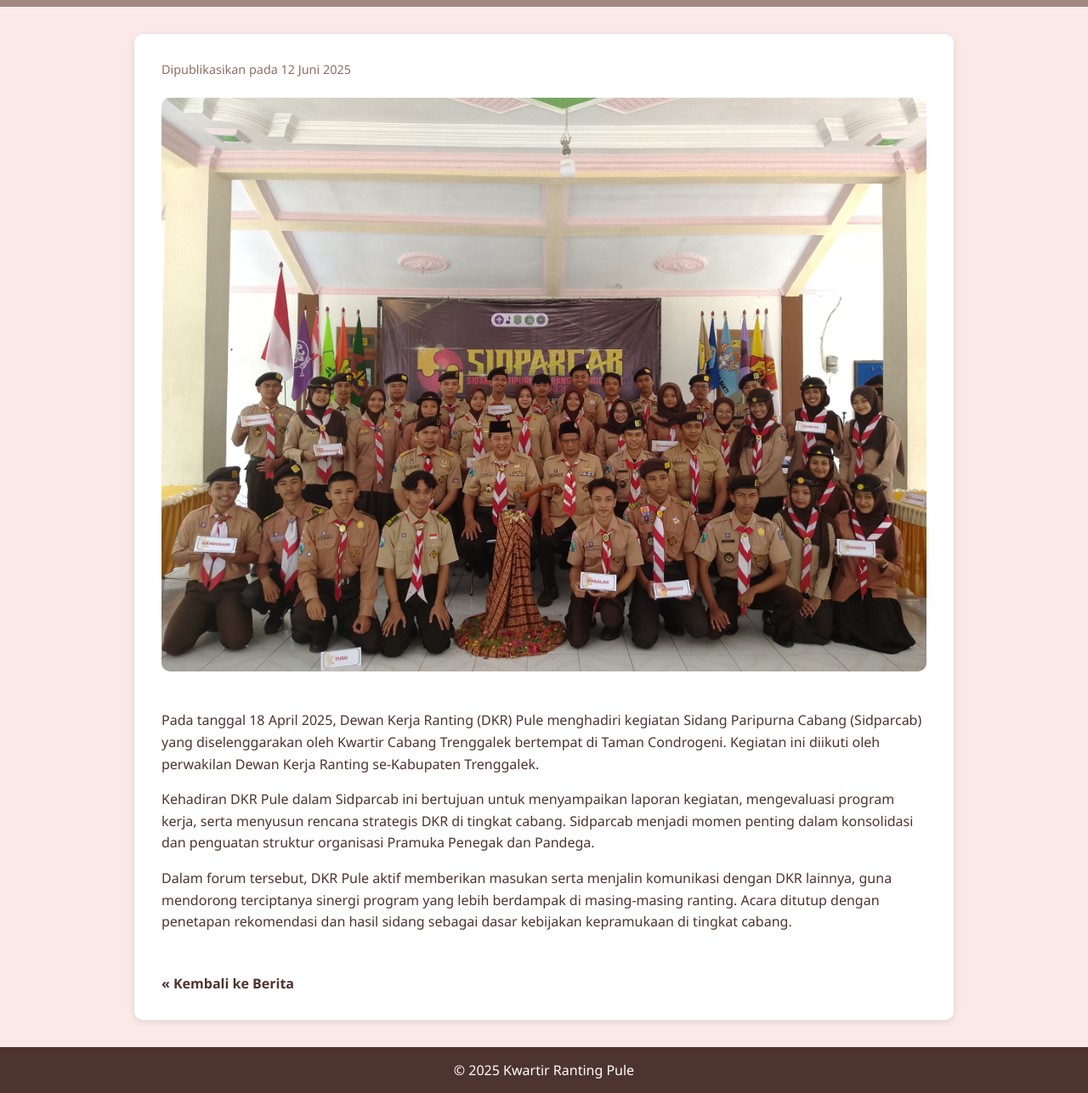
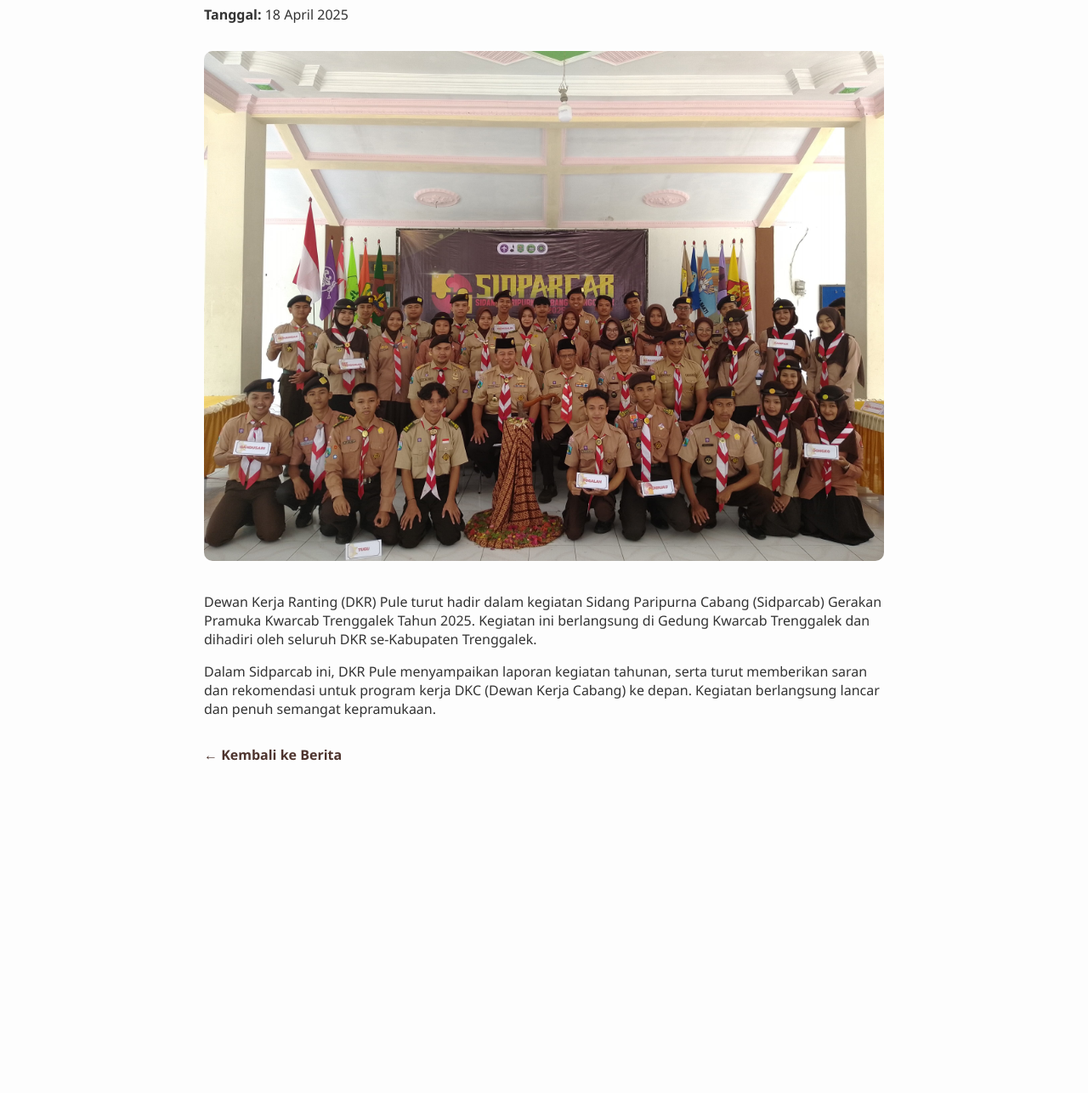
Before and after one commit to dkrpule/kwartir-Ranting-Gerakan-Pramuka-Pule, a plain HTML site: page berita1.html in a window 1280 px wide. Shown: the part 96-1382 px from the top of the page at 85% size. After the commit the page ends 1011 px from the top, so only its background shows below. Drawn offline with Linux system fonts and the light colour scheme.

Commit message:
Update berita1.html

```diff
--- a/berita1.html
+++ b/berita1.html
@@ -1,105 +1,57 @@
 <!DOCTYPE html>
 <html lang="id">
 <head>
-  <meta charset="UTF-8" />
-  <meta name="viewport" content="width=device-width, initial-scale=1.0"/>
-  <title>Berita - Pelatihan DKR</title>
+  <meta charset="UTF-8">
+  <meta name="viewport" content="width=device-width, initial-scale=1">
+  <title>Dewan Kerja Pule Hadiri Sidparcab</title>
   <style>
     body {
       font-family: 'Segoe UI', sans-serif;
-      background: #FBE9E7;
       margin: 0;
-      padding: 0;
-      color: #4E342E;
+      padding: 1rem;
+      background: #fdfdfd;
+      color: #333;
     }
 
-    header {
-      background: #A1887F;
-      color: white;
-      padding: 1rem 2rem;
-      text-align: center;
-    }
-
-    main {
-      max-width: 900px;
-      margin: 2rem auto;
-      background: white;
-      padding: 2rem;
-      border-radius: 10px;
-      box-shadow: 0 2px 8px rgba(0,0,0,0.1);
+    .container {
+      max-width: 800px;
+      margin: auto;
     }
 
     h1 {
-      color: #6D4C41;
-      margin-bottom: 0.5rem;
-    }
-
-    .meta {
-      font-size: 0.9rem;
-      color: #8D6E63;
-      margin-bottom: 1.5rem;
+      color: #4E342E;
     }
 
     img {
       width: 100%;
       border-radius: 10px;
-      margin-bottom: 1.5rem;
+      margin: 1rem 0;
     }
 
-    p {
-      line-height: 1.6;
-      margin-bottom: 1rem;
-    }
-
-    a.kembali {
+    a {
       display: inline-block;
-      margin-top: 2rem;
-      color: #4E342E;
+      margin-top: 1rem;
       text-decoration: none;
+      color: #A1887F;
       font-weight: bold;
     }
 
-    a.kembali:hover {
+    a:hover {
       text-decoration: underline;
-    }
-
-    footer {
-      background: #4E342E;
-      color: white;
-      text-align: center;
-      padding: 1rem;
-      margin-top: 2rem;
     }
   </style>
 </head>
 <body>
+  <div class="container">
+    <h1>Dewan Kerja Ranting Pule Hadiri Sidparcab 2025</h1>
+    <p><strong>Tanggal:</strong> 18 April 2025</p>
+    <img src="foto bersama.jpg" alt="Foto Kegiatan Sidparcab">
 
-  <header>
-    <h1>Dewan Kerja Ranting Pule Hadiri Sidparcab Trenggale Tahun 2025</h1>
-  </header>
+    <p>Dewan Kerja Ranting (DKR) Pule turut hadir dalam kegiatan Sidang Paripurna Cabang (Sidparcab) Gerakan Pramuka Kwarcab Trenggalek Tahun 2025. Kegiatan ini berlangsung di Gedung Kwarcab Trenggalek dan dihadiri oleh seluruh DKR se-Kabupaten Trenggalek.</p>
 
-  <main>
-    <div class="meta">Dipublikasikan pada 12 Juni 2025</div>
-    <img src="foto bersama.jpg" alt="Pelatihan DKR">
-    <p>
-  Pada tanggal 18 April 2025, Dewan Kerja Ranting (DKR) Pule menghadiri kegiatan Sidang Paripurna Cabang (Sidparcab) yang diselenggarakan oleh Kwartir Cabang Trenggalek bertempat di Taman Condrogeni.
-  Kegiatan ini diikuti oleh perwakilan Dewan Kerja Ranting se-Kabupaten Trenggalek.
-</p>
-<p>
-  Kehadiran DKR Pule dalam Sidparcab ini bertujuan untuk menyampaikan laporan kegiatan, mengevaluasi program kerja, serta menyusun rencana strategis DKR di tingkat cabang.
-  Sidparcab menjadi momen penting dalam konsolidasi dan penguatan struktur organisasi Pramuka Penegak dan Pandega.
-</p>
-<p>
-  Dalam forum tersebut, DKR Pule aktif memberikan masukan serta menjalin komunikasi dengan DKR lainnya, guna mendorong terciptanya sinergi program yang lebih berdampak di masing-masing ranting.
-  Acara ditutup dengan penetapan rekomendasi dan hasil sidang sebagai dasar kebijakan kepramukaan di tingkat cabang.
-</p>
+    <p>Dalam Sidparcab ini, DKR Pule menyampaikan laporan kegiatan tahunan, serta turut memberikan saran dan rekomendasi untuk program kerja DKC (Dewan Kerja Cabang) ke depan. Kegiatan berlangsung lancar dan penuh semangat kepramukaan.</p>
 
-    <a class="kembali" href="index.html" onclick="history.back(); return false;">&laquo; Kembali ke Berita</a>
-  </main>
-
-  <footer>
-    &copy; 2025 Kwartir Ranting Pule
-  </footer>
-
+    <a href="index.html" style="color:#4E342E;">← Kembali ke Berita</a>
+  </div>
 </body>
 </html>
```
